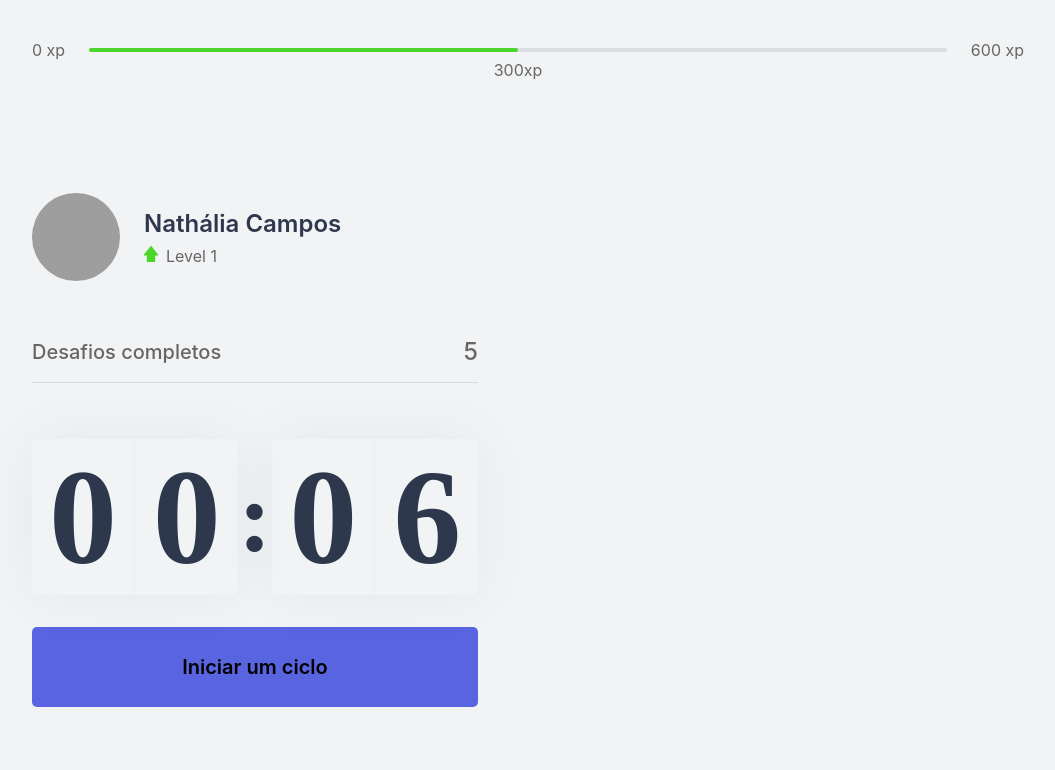
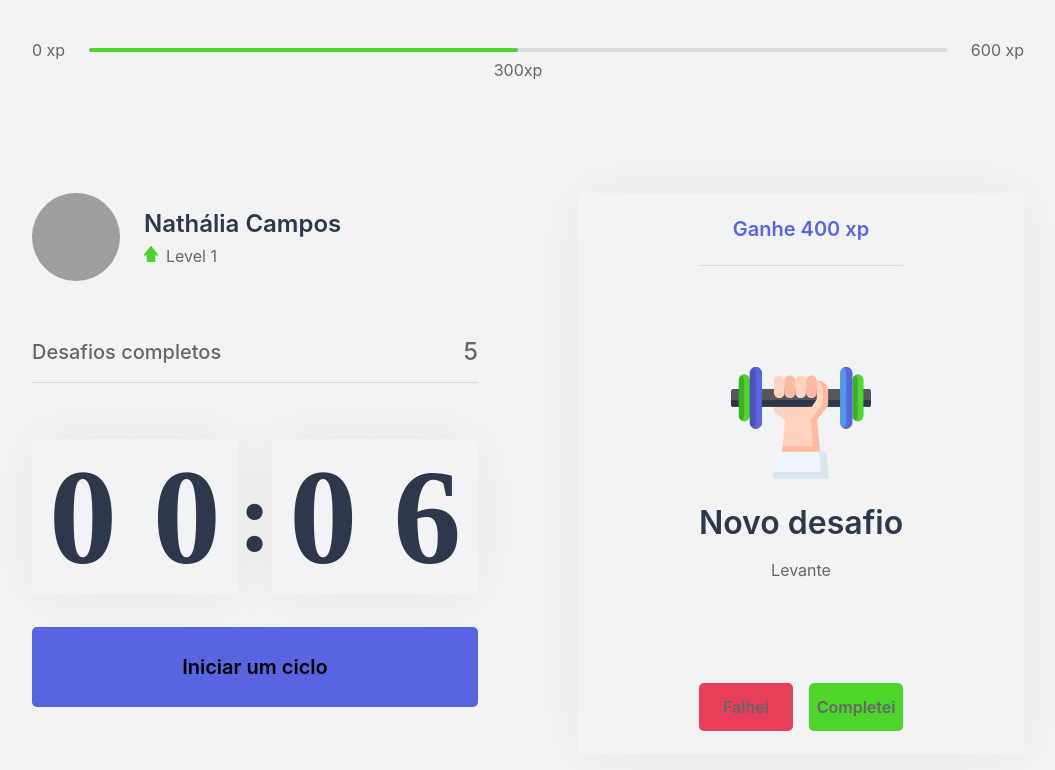
Before and after one commit to nathaliascampos/moveit-next, a Next.js app: page / in a window 1280 px wide. Shown: the top 770 px of the page, without its empty margins (112-1167 px from the left). Built offline with nearby package versions, Linux system fonts and the light colour scheme; grey boxes are pictures that could not be loaded.

Commit message:
feat: create challenge box

```diff
--- /dev/null
+++ b/src/components/ChallengeBox.tsx
@@ -0,0 +1,43 @@
+import styles from '../styles/components/ChallengeBox.module.css';
+
+export function ChallengeBox() {
+
+    const hasActiveChallenge = true;
+
+    return (
+        <div className={styles.challengeBoxContainer}>
+            { hasActiveChallenge ? (
+                <div className={styles.challengeActive}>
+                    <header>Ganhe 400 xp</header>
+                    <main>
+                        <img src="icons/body.svg" alt="" />
+                        <strong>Novo desafio</strong>
+                        <p>Levante</p>
+                    </main>
+
+                    <footer>
+                        <button
+                            type="button"
+                            className={styles.challengeFailedButton}>
+                            Falhei
+                        </button>
+                        <button
+                            type="button"
+                            className={styles.challengeSucceededButton}>
+                            Completei
+                        </button>
+                    </footer>
+                </div>
+            ) : (
+                    <div className={styles.challengeNotActive}>
+                        <strong>Finalize um ciclo para receber um desafio</strong>
+                        <p>
+                            <img src="icons/level-up.svg" alt="" />
+                        Avance de level completando desafios
+                    </p>
+                    </div>
+                )
+            }
+        </div >
+    );
+}
--- a/src/pages/index.tsx
+++ b/src/pages/index.tsx
@@ -2,6 +2,7 @@
 import { ExperienceBar } from "../components/ExperienceBar";
 import { Profile } from '../components/Profile';
 import { Countdown } from '../components/Countdown';
+import { ChallengeBox } from '../components/ChallengeBox';
 
 import Head from 'next/head';
 
@@ -20,7 +21,9 @@
           <CompletedChallenges />
           <Countdown />
         </div>
-        <div></div>
+        <div>
+          <ChallengeBox />
+        </div>
       </section>
     </div>
   )
--- /dev/null
+++ b/src/styles/components/ChallengeBox.module.css
@@ -0,0 +1,110 @@
+.challengeBoxContainer{
+    height: 100%;
+
+    background: var(--white);
+    border-radius: 5px;
+    box-shadow: 0 0 60px rgba(0, 0, 0, 0.05);
+    padding: 1.5rem 2rem;
+
+    display: flex;
+    flex-direction: column;
+    align-items: center;
+    justify-content: center;
+
+    text-align: center;
+}
+
+.challengeNotActive{
+    display: flex;
+    flex-direction: column;
+    align-items: center;
+}
+
+.challengeNotActive strong{
+    font-size: 1.5rem;
+    font-weight: 500;
+    line-height: 1.4;
+}
+
+.challengeNotActive p{
+    display: flex;
+    flex-direction: column;
+    align-items: center;
+    line-height: 1.4;
+    max-width: 70%;
+    margin-top: 3rem;
+}
+
+.challengeNotActive img{
+    margin-bottom: 1rem;
+}
+
+.challengeActive{
+    height: 100%;
+
+    display: flex;
+    flex-direction: column;
+}
+
+.challengeActive header{
+    color: var(--blue);
+    font-weight: 600;
+    font-size: 1.25rem;
+    padding: 0 2rem 1.5rem;
+    border-bottom: 1px solid var(--gray-line);
+}
+
+.challengeActive main{
+    flex: 1;
+    display: flex;
+    flex-direction: column;
+    align-items: center;
+    justify-content: center;
+}
+
+.challengeActive main strong{
+    font-weight: 600;
+    font-size: 2rem;
+    color: var(--title);
+    margin: 1.5rem 0 1rem;
+}
+
+.challengeActive main p {
+    line-height: 1.5;
+}
+
+.challengeActive footer {
+    display: grid;
+    grid-template-columns: 1fr 1fr;
+    gap: 1rem;
+}
+
+.challengeActive footer button {
+    height: 3rem;
+
+    display: flex;
+    align-items: center;
+    justify-content: center;
+
+    border: 0;
+    border-radius: 5px;
+
+    color: var(--white);
+
+    font-size: 1rem;
+    font-weight: 600;
+
+    transition: filter 0.2s;
+}
+
+.challengeActive footer button.challengeFailedButton {
+    background: var(--red);
+}
+
+.challengeActive footer button.challengeSucceededButton {
+    background: var(--green);
+}
+
+.challengeActive footer button:hover {
+    filter: brightness(0.9);
+}
```
